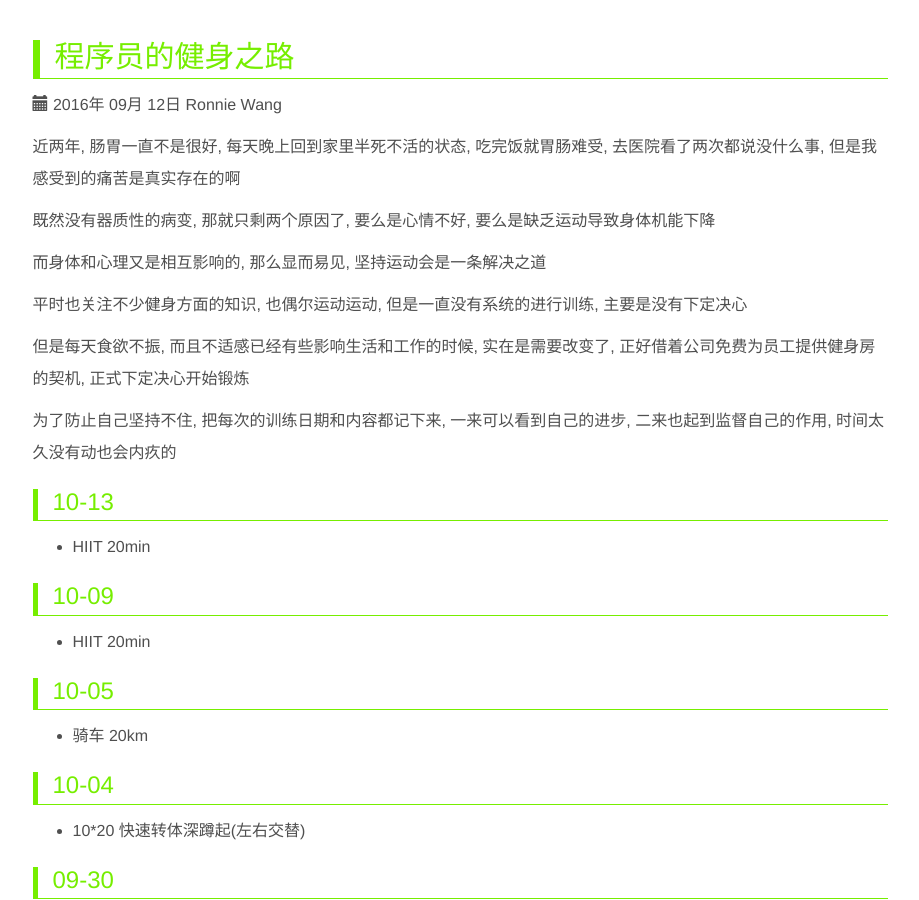
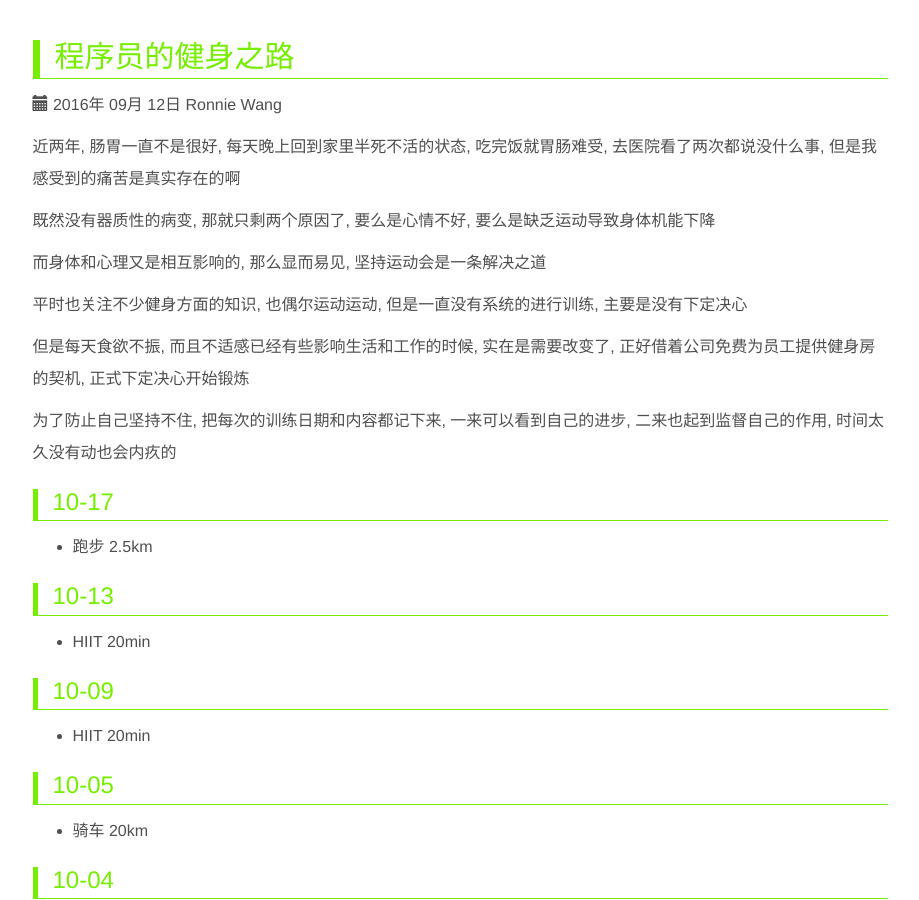
Before and after one commit to ronniewang/ronniewang.github.io, a Jekyll site: the page built from _posts/2016-09-12-body-building.md, in a window 1280 px wide and 900 px high. Shown: the whole window, without its empty margins (180-1099 px from the left). Built offline with Jekyll 4.4.1, drawn with Linux system fonts in a browser that asks for light colours.

Commit message:
update file

```diff
--- a/_posts/2016-09-12-body-building.md
+++ b/_posts/2016-09-12-body-building.md
@@ -19,6 +19,10 @@ description: 运动是永恒的话题, 人人都知道运动的重要性, 但是
 但是每天食欲不振, 而且不适感已经有些影响生活和工作的时候, 实在是需要改变了, 正好借着公司免费为员工提供健身房的契机, 正式下定决心开始锻炼
 
 为了防止自己坚持不住, 把每次的训练日期和内容都记下来, 一来可以看到自己的进步, 二来也起到监督自己的作用, 时间太久没有动也会内疚的
+
+### 10-17
+
+* 跑步 2.5km
 
 ### 10-13
 
```
